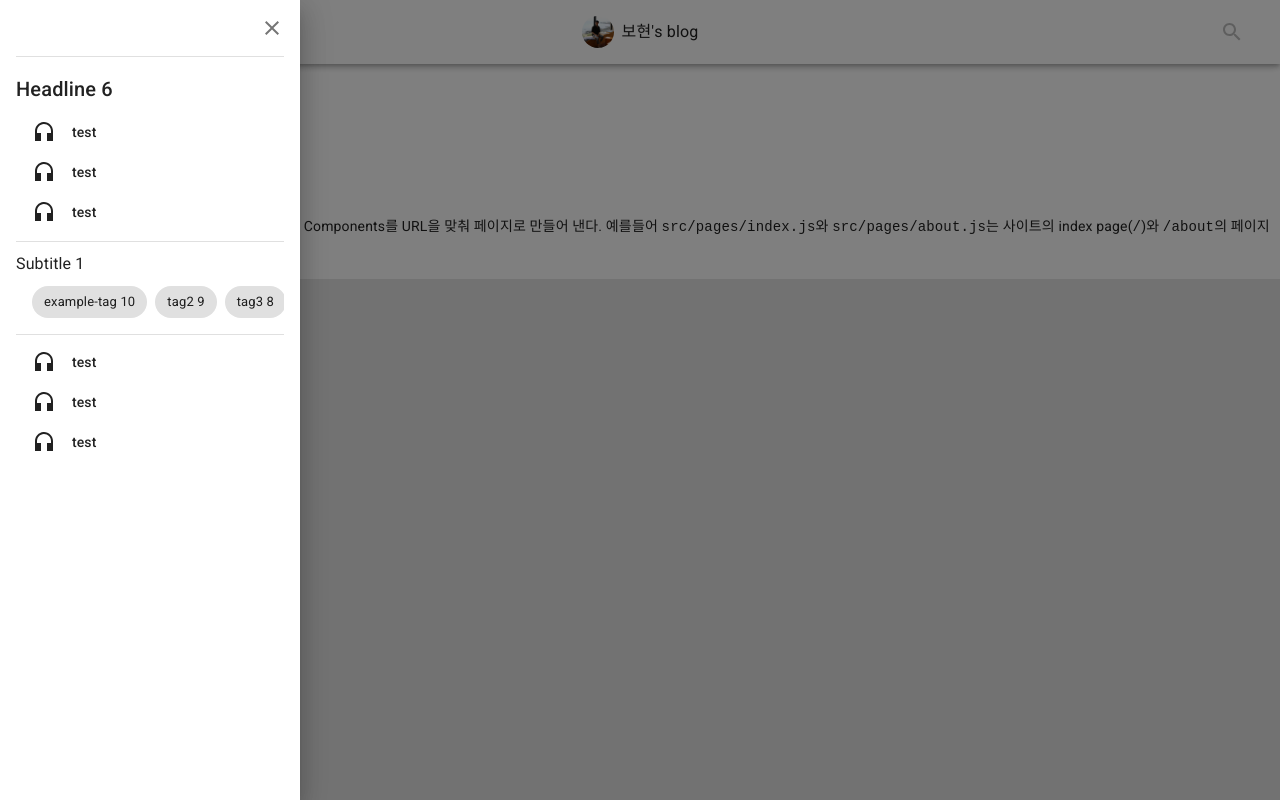
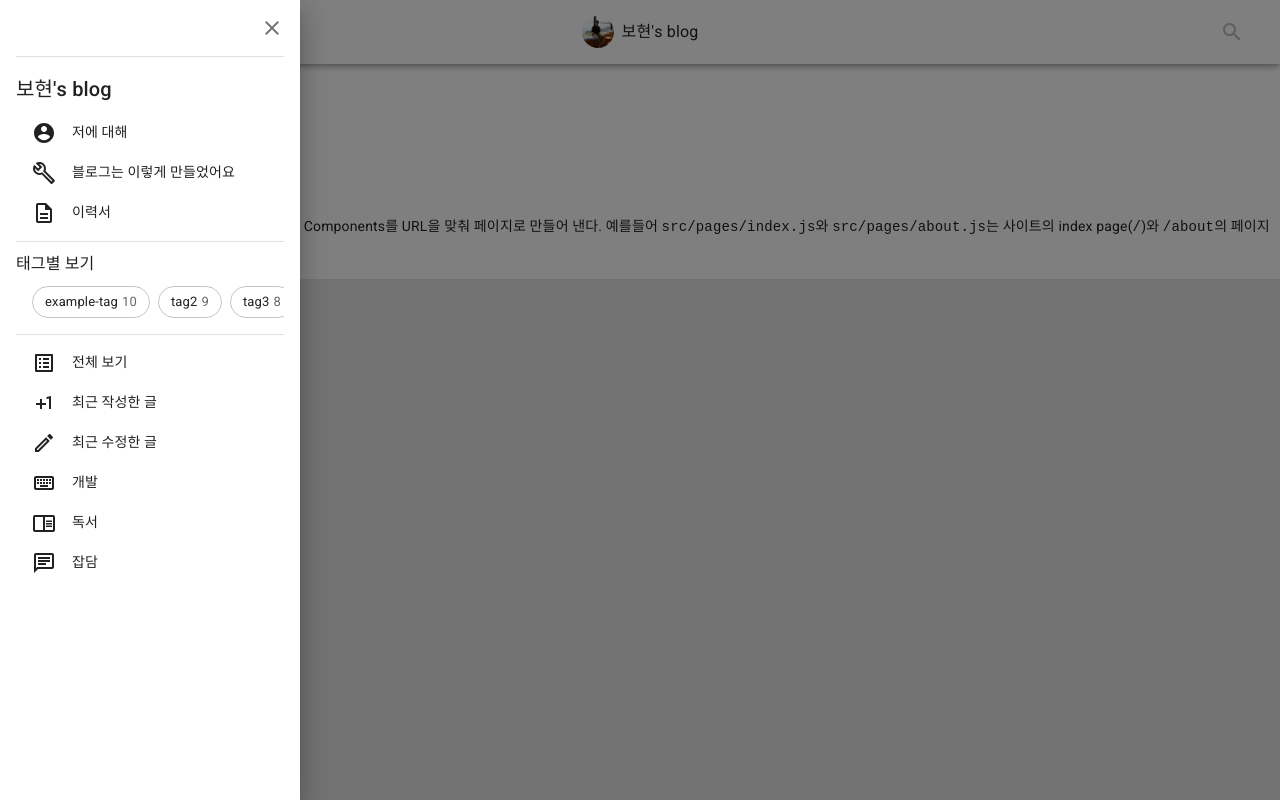
Before and after one commit to ktseo41/nextjs-blog2, a Next.js app: page /posts/Gatsby in a window 1280 px wide. Built offline with nearby package versions, Linux system fonts and the light colour scheme.

Commit message:
feat: 사이드바 카테고리 및 아이콘 지정

```diff
--- a/components/Sidebar.tsx
+++ b/components/Sidebar.tsx
@@ -8,13 +8,30 @@ import {
   makeStyles,
   Typography,
 } from "@material-ui/core";
-import { Close, HeadsetSharp } from "@material-ui/icons";
+import {
+  AccountCircle,
+  BuildOutlined,
+  ChatOutlined,
+  ChromeReaderModeOutlined,
+  Close,
+  CreateOutlined,
+  DescriptionOutlined,
+  KeyboardOutlined,
+  ListAltOutlined,
+  PlusOneOutlined,
+} from "@material-ui/icons";
 import React, { Dispatch, SetStateAction } from "react";
+import { CategoryLabel } from "../constants";
 import CategoryListItem from "./CategoryListItem";
 
 type SidebarProps = {
   open: boolean;
   setOpen: Dispatch<SetStateAction<boolean>>;
+};
+
+type ChipProps = {
+  label: string;
+  count: number;
 };
 
 const useStyles = makeStyles((theme) => {
@@ -24,14 +41,31 @@ const useStyles = makeStyles((theme) => {
       width: theme.breakpoints.width("sm") * 0.5,
       maxWidth: theme.breakpoints.width("sm") * 0.5,
     },
+    // https://stackoverflow.com/questions/53772429/material-ui-how-can-i-style-the-scrollbar-with-css-in-js
     chipBox: {
       padding: "0px 0px 16px 16px",
       display: "flex",
       flexFlow: "nowrap",
       overflowY: "scroll",
     },
+    chipCount: {
+      marginLeft: 4,
+      color: "rgba(0, 0, 0, 0.6)",
+    },
   };
 });
+
+function ChipLabel(props: ChipProps) {
+  const { label, count } = props;
+  const classes = useStyles();
+
+  return (
+    <>
+      {label}
+      <span className={classes.chipCount}>{count}</span>
+    </>
+  );
+}
 
 export default function Sidebar(props: SidebarProps) {
   const { open, setOpen } = props;
@@ -47,7 +81,7 @@ export default function Sidebar(props: SidebarProps) {
       <Box className={classes.drawerContainer}>
         <Box style={{ display: "flex", flexDirection: "column" }}>
           <IconButton
-            style={{ padding: "16px 0px", alignSelf: "flex-end" }}
+            style={{ padding: 0, margin: "16px 0px", alignSelf: "flex-end" }}
             onClick={() => setOpen(false)}
           >
             <Close />
@@ -56,17 +90,17 @@ export default function Sidebar(props: SidebarProps) {
         </Box>
         <Box>
           <Typography style={{ paddingTop: 16 }} variant="h6">
-            Headline 6
+            {"보현's blog"}
           </Typography>
           <List>
-            <CategoryListItem icon={<HeadsetSharp />} label="test" />
-            <CategoryListItem icon={<HeadsetSharp />} label="test" />
-            <CategoryListItem icon={<HeadsetSharp />} label="test" />
+            <CategoryListItem icon={<AccountCircle />} label={CategoryLabel.ABOUT_ME} />
+            <CategoryListItem icon={<BuildOutlined />} label={CategoryLabel.ABOUT_BLOG} />
+            <CategoryListItem icon={<DescriptionOutlined />} label={CategoryLabel.RESUME} />
           </List>
           <Divider />
           <Box>
             <Typography style={{ padding: "8px 0px" }} variant="subtitle1">
-              Subtitle 1
+              {CategoryLabel.BY_TAGS}
             </Typography>
             <Box className={classes.chipBox}>
               {[
@@ -78,9 +112,10 @@ export default function Sidebar(props: SidebarProps) {
               ].map((eachChip: { label: string; count: number }) => {
                 return (
                   <Chip
+                    variant="outlined"
                     style={{ marginRight: 8 }}
                     key={eachChip.label}
-                    label={`${eachChip.label} ${eachChip.count}`}
+                    label={<ChipLabel label={eachChip.label} count={eachChip.count} />}
                   />
                 );
               })}
@@ -89,9 +124,12 @@ export default function Sidebar(props: SidebarProps) {
           </Box>
           <Box>
             <List>
-              <CategoryListItem icon={<HeadsetSharp />} label="test" />
-              <CategoryListItem icon={<HeadsetSharp />} label="test" />
-              <CategoryListItem icon={<HeadsetSharp />} label="test" />
+              <CategoryListItem icon={<ListAltOutlined />} label={CategoryLabel.VIEW_ALL} />
+              <CategoryListItem icon={<PlusOneOutlined />} label={CategoryLabel.RECENTLY_CREATED} />
+              <CategoryListItem icon={<CreateOutlined />} label={CategoryLabel.RECENTLY_MODIFIED} />
+              <CategoryListItem icon={<KeyboardOutlined />} label={CategoryLabel.DEVELOPMENT} />
+              <CategoryListItem icon={<ChromeReaderModeOutlined />} label={CategoryLabel.READING} />
+              <CategoryListItem icon={<ChatOutlined />} label={CategoryLabel.PERSONAL_LOG} />
             </List>
           </Box>
         </Box>
--- a/constants/index.ts
+++ b/constants/index.ts
@@ -5,3 +5,16 @@ export enum WikiHeaderKey {
   TAG = "tag",
   PUBLISH = "publish",
 }
+
+export enum CategoryLabel {
+  ABOUT_ME = "저에 대해",
+  ABOUT_BLOG = "블로그는 이렇게 만들었어요",
+  RESUME = "이력서",
+  BY_TAGS = "태그별 보기",
+  VIEW_ALL = "전체 보기",
+  RECENTLY_CREATED = "최근 작성한 글",
+  RECENTLY_MODIFIED = "최근 수정한 글",
+  DEVELOPMENT = "개발",
+  READING = "독서",
+  PERSONAL_LOG = "잡담",
+}
```
